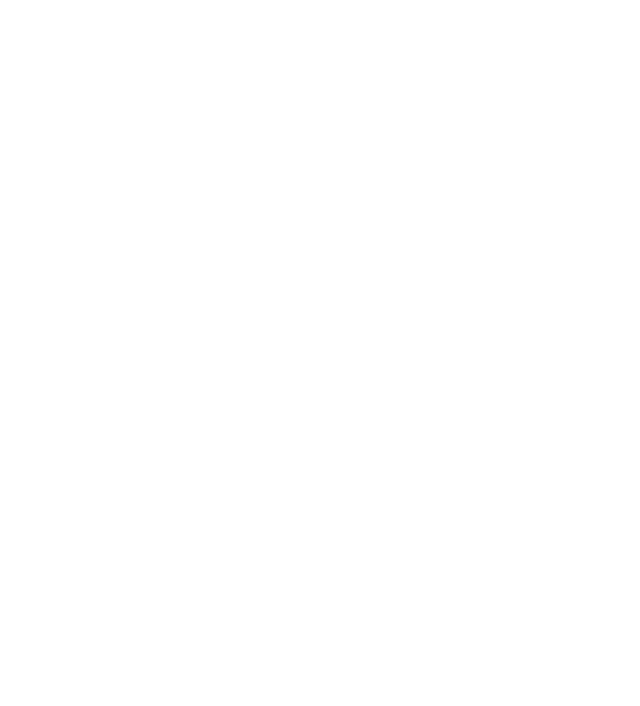
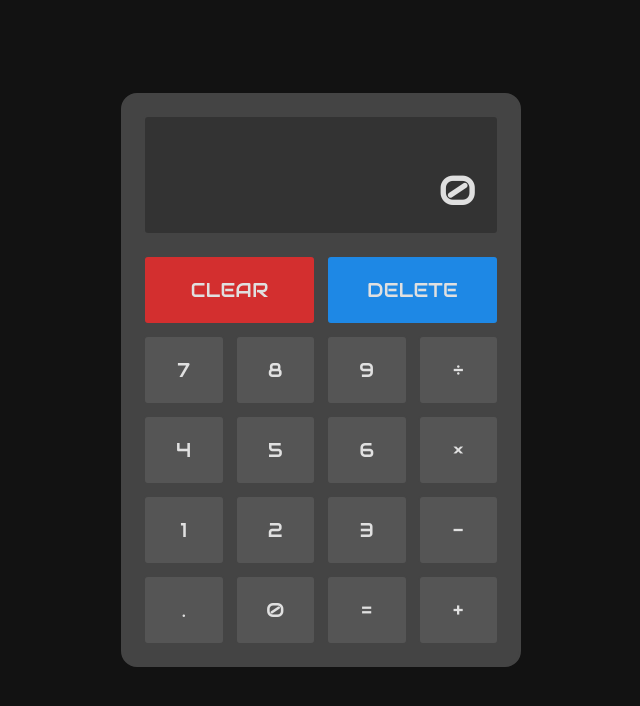
Before and after one commit to yasuo055/Calculator, a plain HTML site: page index.html in a window 1280 px wide. Shown: the whole page, without its empty margins (319-959 px from the left). Drawn offline with Linux system fonts and the light colour scheme.

Commit message:
add the style of the calculator

```diff
--- a/index.html
+++ b/index.html
@@ -1,12 +1,48 @@
 <!DOCTYPE html>
 <html lang="en">
+
 <head>
     <meta charset="UTF-8">
     <meta name="viewport" content="width=device-width, initial-scale=1.0">
-    <title>Document</title>
+    <title>Calculator</title>
     <link rel="stylesheet" href="style.css">
+    <link rel="preconnect" href="https://fonts.googleapis.com">
+    <link rel="preconnect" href="https://fonts.gstatic.com" crossorigin>
+    <link href="https://fonts.googleapis.com/css2?family=Audiowide&display=swap" rel="stylesheet">
 </head>
+
 <body>
+    <main class="main">
+        <div class="calculator">
+            <div class="display">
+                <div class="display-last" id="lastOperationdisplay"></div>
+                <div class="display-current" id="currentOperationdisplay">0</div>
+              </div>
+                    <div class="buttons-grid">
+                        <button class="btn btn-clear span-2" id="clearBtn" onclick="" ;>CLEAR</button>
+                        <button class="btn btn-delete span-2" id="deleteBtn" onclick="" ;>DELETE</button>
 
+                        <button class="btn" onclick=";" data-number>7</button>
+                        <button class="btn" onclick=";" data-number>8</button>
+                        <button class="btn" onclick=";" data-number>9</button>
+                        <button class="btn" onclick=";" data-number>÷</button>
+                        <button class="btn" onclick=";" data-number>4</button>
+                        <button class="btn" onclick=";" data-number>5</button>
+                        <button class="btn" onclick=";" data-number>6</button>
+                        <button class="btn" onclick=";" data-number>×</button>
+                        <button class="btn" onclick=";" data-number>1</button>
+                        <button class="btn" onclick=";" data-number>2</button>
+                        <button class="btn" onclick=";" data-number>3</button>
+                        <button class="btn" onclick=";" data-number>−</button>
+                        <button class="btn" onclick=";" data-number>.</button>
+                        <button class="btn" onclick=";" data-number>0</button>
+                        <button class="btn" onclick=";" data-number>=</button>
+                        <button class="btn" onclick=";" data-number>+</button>
+                    </div>
+                </div>
+            </div>
+        </div>
+    </main>
 </body>
+
 </html>
--- a/style.css
+++ b/style.css
@@ -0,0 +1,135 @@
+:root {
+    --background: #121212;
+    --font: #e0e0e0;
+    --border: #444;
+    --display: #333;
+    --calculator: #444;
+    --btn: #555;
+    --btn-hover: #666;
+    --btn-active: #777;
+    --btn-clear: #e57373;
+    --btn-clear-hover: #ef5350;
+    --btn-clear-active: #d32f2f;
+    --btn-delete: #64b5f6;
+    --btn-delete-hover: #42a5f5;
+    --btn-delete-active: #1e88e5;
+}
+
+*,
+*::before,
+*::after {
+    box-sizing: border-box;
+    padding: 0;
+    margin: 0;
+}
+
+body {
+    background-color: var(--background);
+    color: var(--font);
+    font-family: "Audiowide", sans-serif;
+    line-height: 1.5;
+    font-weight: 400;
+    font-style: normal;
+}
+
+button {
+    border: none;
+    color: inherit;
+    font-family: inherit;
+    font-size: inherit;
+    cursor: pointer;
+    outline: none;
+}
+
+/* MAIN */
+
+.main {
+    display: flex;
+    align-items: center;
+    justify-content: center;
+    height: 75vh;
+    min-height: 500px;
+    padding: 20px;
+    margin-top: 80px;
+}
+
+
+.calculator {
+    width: 400px;
+    border: 2px var(--border) solid;
+    border-radius: 16px;
+    padding: 20px;
+    background-color: var(--calculator);
+}
+
+.display {
+    padding: 10px 20px;
+    border: 2px var(--border) solid;
+    border-radius: 5px;
+    margin-bottom: 20px;
+    background-color: var(--display);
+    text-align: right;
+    word-wrap: break-word;
+    word-break: break-all;
+}
+
+.display-last {
+    min-height: 32px;
+    font-size: 24px;
+}
+
+.display-current {
+    min-height: 64px;
+    font-size: 42px;
+}
+
+.buttons-grid {
+    display: grid;
+    grid-template-columns: repeat(4, 1fr);
+    grid-gap: 10px;
+}
+
+.span-2 {
+    grid-column: span 2;
+}
+
+.btn {
+    padding: 20px;
+    border: 2px var(--border) solid;
+    border-radius: 5px;
+    background-color: var(--btn);
+    font-size: 20px;
+}
+
+.btn:hover {
+    background-color: var(--btn-active);
+}
+
+.btn:active {
+    background-color: var(--btn-hover);
+}
+
+.btn-delete {
+    background-color: var(--btn-delete-active);
+}
+
+.btn-delete:hover {
+    background-color: var(--btn-delete-hover);
+}
+
+.btn-clear {
+    background-color: var(--btn-clear-active);
+}
+
+.btn-clear:hover {
+    background-color: var(--btn-clear-hover);
+}
+
+
+
+/* Disables input spinners in calc display */
+input[type='number']::-webkit-inner-spin-button,
+input[type='number']::-webkit-outer-spin-button {
+    -webkit-appearance: none;
+    margin: 0;
+}
```
Also changed, not shown: script.js (+25 -0 lines).
